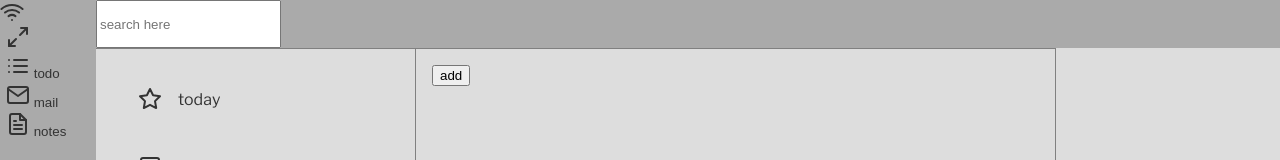
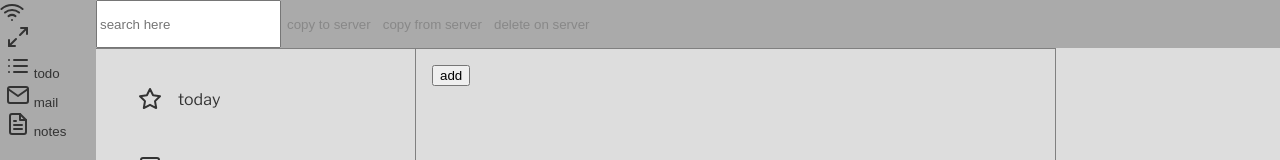
Before and after one commit to joshmarinacci/todomanager, a React (Create React App) app: page / in a window 1280 px wide. Shown: the top 160 px of the page. Built offline with nearby package versions, Linux system fonts and the light colour scheme; the HTML template or start-up script is replaced by a standard one.

Commit message:
load and save todoblob to the server make disabled toolbar buttons seem disabled

```diff
--- a/src/App.css
+++ b/src/App.css
@@ -109,6 +109,13 @@ html {
 }
 .toolbar button:active {
   background-color: mediumaquamarine;
+}
+.toolbar button:disabled {
+  background-color: transparent;
+  color: #888;
+}
+.toolbar button:disabled:hover {
+  color: #888;
 }
 
 /* ========= generic panels and list items ========= */
--- a/src/App.js
+++ b/src/App.js
@@ -17,6 +17,7 @@ import {NotesApp} from './notes/notesapp.js'
 import {StorageContext} from './common/storage2.js'
 import {ActionContext} from './common/actions.js'
 import {SettingsDialog} from './mail/settings.js'
+import {AuthContext, AuthModuleSingleton} from './auth.js'
 
 const ConnectedButton = () => {
     const [online, setOnline] = useState(window.navigator.onLine)
@@ -80,8 +81,10 @@ function AppContent() {
 function App() {
     return  <DialogContext.Provider value={new DialogManager()}>
         <PopupContext.Provider value={new PopupManager()}>
-            <AppContent/>
-        </PopupContext.Provider>d
+            <AuthContext.Provider value={new AuthModuleSingleton()}>
+                <AppContent/>
+            </AuthContext.Provider>
+        </PopupContext.Provider>
     </DialogContext.Provider>
 }
 
--- a/src/auth.js
+++ b/src/auth.js
@@ -1,4 +1,10 @@
+import {createContext} from 'react'
+
 export const LOGIN = "LOGIN"
+export const BASE_BASE_URL = "https://docs.josh.earth/"
+// export const BASE_BASE_URL = "https://joshbigmac.ngrok.io/"
+export const AUTH_URL = `${BASE_BASE_URL}auth/github/`
+export const BASE_URL = `${BASE_BASE_URL}docs/`
 export class AuthModuleSingleton {
     constructor() {
         this.listeners = {}
@@ -69,3 +75,5 @@ export class AuthModuleSingleton {
             })
     }
 }
+
+export const AuthContext = createContext()
--- a/src/common/storage2.js
+++ b/src/common/storage2.js
@@ -57,6 +57,14 @@ export class Storage {
             .catch((e)=>{
                 console.log("error saving",e)
             })
+    }
+    asJSON() {
+        return new Promise((res,rej)=>{
+            res(JSON.parse(JSON.stringify(this.data)))
+        })
+    }
+    mergeJSON(data) {
+        console.log("merging data from",data,'with local',this.data)
     }
     saveCounter() {
         return this.lf.setItem(this.prefix+ID_COUNTER_KEY,this._idcount)
--- a/src/mail/settings.js
+++ b/src/mail/settings.js
@@ -1,6 +1,6 @@
 import React, {useContext, useEffect, useState} from 'react'
 import {CSS, DialogContext, HBox, Spacer} from '../common/layout.js'
-import {AuthModuleSingleton, LOGIN} from '../auth.js'
+import {AUTH_URL, AuthContext, AuthModuleSingleton, BASE_URL, LOGIN} from '../auth.js'
 
 const SPACING = {
     'comfortable': '1.0rem',
@@ -28,10 +28,10 @@ const COLOR_THEME = {
         '--content-bg':'#f0f0f0',
     }
 }
-const auth = new AuthModuleSingleton()
 
 export const SettingsDialog = () => {
     const dm = useContext(DialogContext)
+    const auth = useContext(AuthContext)
     const [loggedIn,setLoggedIn] = useState(auth.isLoggedIn())
     const css = CSS({
         dialog:'true'
@@ -45,7 +45,7 @@ export const SettingsDialog = () => {
             setLoggedIn(auth.isLoggedIn())
             if(auth.isLoggedIn()) {
                 console.log("doing an authed fetch")
-                auth.fetch('https://docs.josh.earth/docs/joshmarinacci/search')
+                auth.fetch(`${BASE_URL}joshmarinacci/search`)
                     .then(res => res.json())
                     .then((data)=>{
                         console.log("got back data",data)
@@ -59,7 +59,7 @@ export const SettingsDialog = () => {
         if(auth.isLoggedIn()) {
             auth.logout()
         } else {
-            auth.login("https://docs.josh.earth/auth/github")
+            auth.login(AUTH_URL)
         }
     }
 
--- a/src/todo/todoapp.js
+++ b/src/todo/todoapp.js
@@ -10,6 +10,7 @@ import {
 import {ProjectsListView} from './projects.js'
 import {ItemsListView} from './items.js'
 import './todo.css'
+import {AuthContext, BASE_URL} from '../auth.js'
 
 const storage = new Storage()
 const PROJECT = storage.defineTable({
@@ -95,38 +96,6 @@ const SearchBox = ({searching, setSearching, setQuery}) => {
 }
 
 export const TodoApp = () => {
-    /*
-    const storage = new QueryStorage("todo")
-    storage.load().then(()=>{
-        if(storage.isEmpty()) makeInitialData()
-        const projs = storage.findAll('projects',()=>true)
-        projs.forEach((proj) => {
-            if(proj.title === 'trash') return proj.sortOrder = Number.MAX_SAFE_INTEGER
-            if(proj.title === 'completed') return proj.sortOrder = Number.MAX_SAFE_INTEGER-1
-            if(proj.title === 'today') return proj.sortOrder = 0
-            if(!('sortOrder' in proj)) {
-                console.log("have to add a sort order")
-                proj.sortOrder = Math.floor(Math.random()*10*1000*1000)
-            }
-        })
-
-        const completed = storage.find('projects',p=>p.special && p.title === 'completed')
-        if(!completed) {
-            console.log('we need to add a completed category')
-            storage.insert('projects', {title: 'completed', special: true})
-        }
-        const items = storage.findAll('items',()=>true)
-        items.forEach(item => {
-            if(!('sortOrder' in item)) {
-                console.log("adding a sort order")
-                item.sortOrder = Math.floor(Math.random()*10*1000*1000)
-            }
-            if(!('completedTimestamp' in item)) {
-                item.completedTimestamp = 0
-            }
-        })
-        storage.save()
-    })*/
     const am = new ActionManager()
     am.registerKeys([
 
@@ -164,6 +133,7 @@ export const TodoApp = () => {
 }
 
 const TodoAppContent = () => {
+    const auth = useContext(AuthContext)
     const storage = useContext(StorageContext)
     const [selectedProject,setSelectedProject] = useState(null)
     const [query,setQuery] = useState(()=>{
@@ -199,9 +169,60 @@ const TodoAppContent = () => {
     const handlers = useActionScope('list',{
         'find-item': () => setSearching(true)
     })
+
+    const copyToServer = () => {
+        storage.asJSON()
+            .then(json => {
+                console.log("sending to the server",json)
+                return auth.fetch(`${BASE_URL}joshmarinacci/upload/?type=todoblob&mimetype=application/json&title=primary`,{
+                    method:'POST',
+                    body:JSON.stringify(json),
+                    headers: {
+                        'Content-Type':'application/json'
+                    }
+                })
+            })
+            .then(res => res.json())
+            .then(res => {
+                console.log("got result",res)
+            })
+    }
+    const copyFromServer = () => {
+        auth.fetch(`${BASE_URL}joshmarinacci/search?type=todoblob&title=primary`)
+            .then(res => res.json())
+            .then(data => {
+                console.log("data is",data)
+                if(data.results.length !== 1) {
+                    console.log("too many results")
+                } else {
+                    const d = data.results[0]
+                    console.log("found d",d)
+                    return auth.fetch(`${BASE_URL}joshmarinacci/data/${d._id}/latest/application/json/data.json`)
+                }
+            })
+            .then(res => res.json())
+            .then(res => {
+                console.log("final results",res)
+                storage.mergeJSON(res)
+            })
+    }
+    const deleteOnServer = () => {
+        auth.fetch(`${BASE_URL}joshmarinacci/delete/?type=todoblob`, {
+            method:'POST'
+        }).then(res => res.json())
+            .then(res => {
+                console.log("final result",res)
+            })
+    }
+    const [loggedIn,setLoggedIn] = useState(auth.isLoggedIn())
+
     return <VBox className={'todoapp-grid'}>
         <Toolbar className={'grid-toolbar'}>
             <SearchBox searching={searching} setSearching={endSearching} setQuery={setQuery}/>
+            <button disabled={!loggedIn} onClick={copyToServer}>copy to server</button>
+            <button disabled={!loggedIn} onClick={copyFromServer}>copy from server</button>
+            <button disabled={!loggedIn} onClick={deleteOnServer}>delete on server</button>
+
         </Toolbar>
         <ProjectsListView selectedProject={selectedProject} setSelectedProject={changeSelectedProject}/>
         <ItemsListView query={query} project={selectedProject}/>
```
